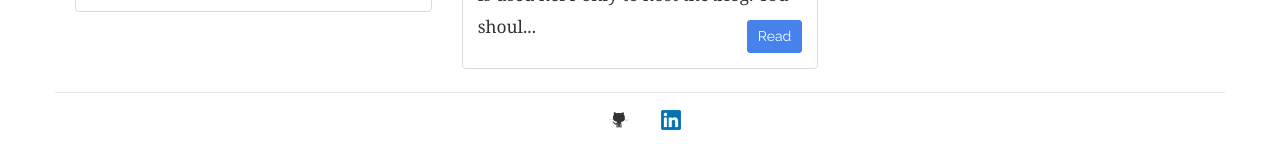
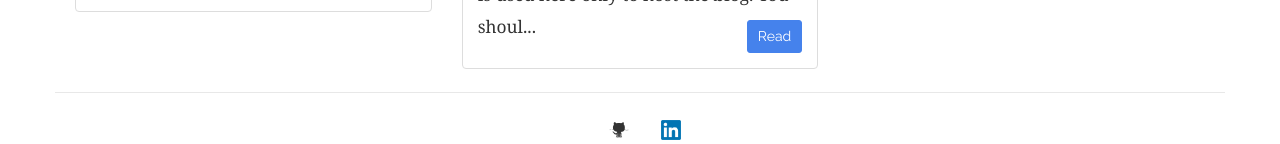
Before and after one commit to pateldhruv1993/pateldhruv1993, a Jekyll site: the page built from index.html, in a window 1280 px wide. Shown: the part 1021-1165 px from the top of the page. Built offline with Jekyll 4.4.1, drawn with Linux system fonts in a browser that asks for light colours; the list of posts is cut into pages by our own code.

Commit message:
Updated _layout.scss

```diff
--- a/_sass/_layout.scss
+++ b/_sass/_layout.scss
@@ -6,8 +6,7 @@ img {
     margin-top: 50px;
 }
 .mt20 {
-    margin-top: 10px;
-    margin-bottom: 10px;
+    margin-top: 20px;
 }
 
 .mt10 {
```
